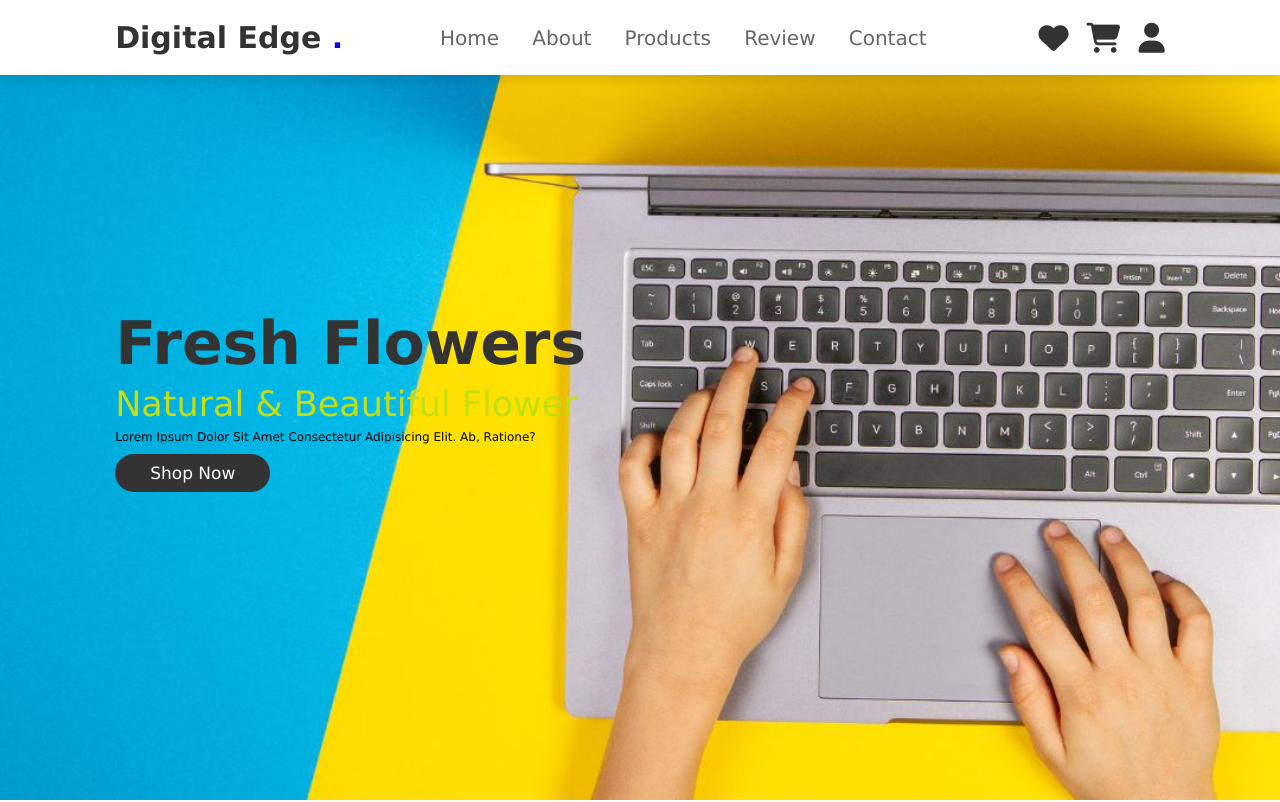
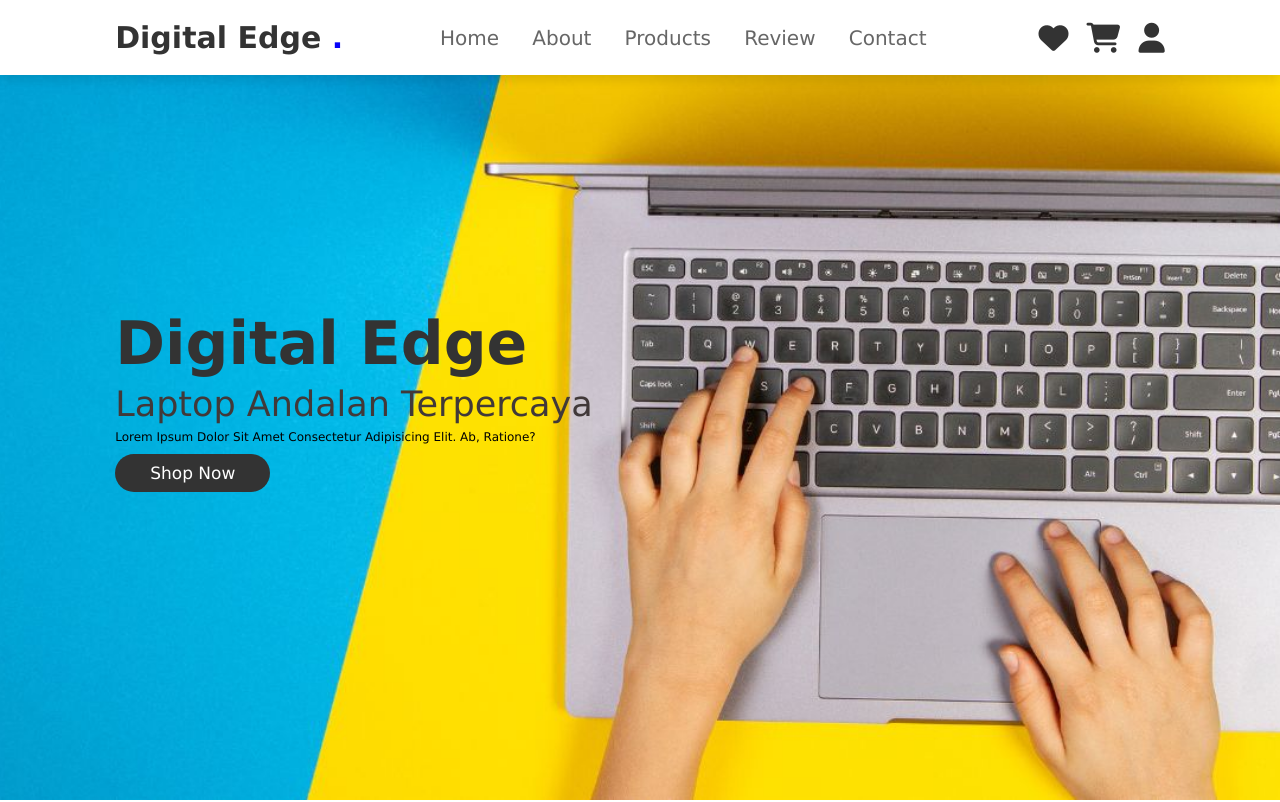
Before and after one commit to ubadmaulana/tugas-uas, a plain HTML site: page index.html in a window 1280 px wide. Shown: the top 802 px of the page. Drawn offline with Linux system fonts and the light colour scheme.

Commit message:
commit ketiga

```diff
--- a/index.html
+++ b/index.html
@@ -54,8 +54,8 @@
 <section class="home " id="home">
 
     <div class="content">
-        <h3>Fresh Flowers</h3>
-        <span> natural & beautiful flower </span>
+        <h3>Digital Edge</h3>
+        <span> Laptop Andalan Terpercaya </span>
         <p>Lorem ipsum dolor sit amet consectetur adipisicing elit. Ab, ratione?</p>
         <a href="#" class="btn">shop now</a>
     </div>
--- a/style.css
+++ b/style.css
@@ -125,7 +125,7 @@ header .fa-bars{
 }
 .home .content span{
     font-size: 3.5rem;
-    color: rgb(195, 222, 19);
+    color: rgb(65, 57, 57);
     padding: 1rem 0;
     line-height: 1.5;
 }
```
